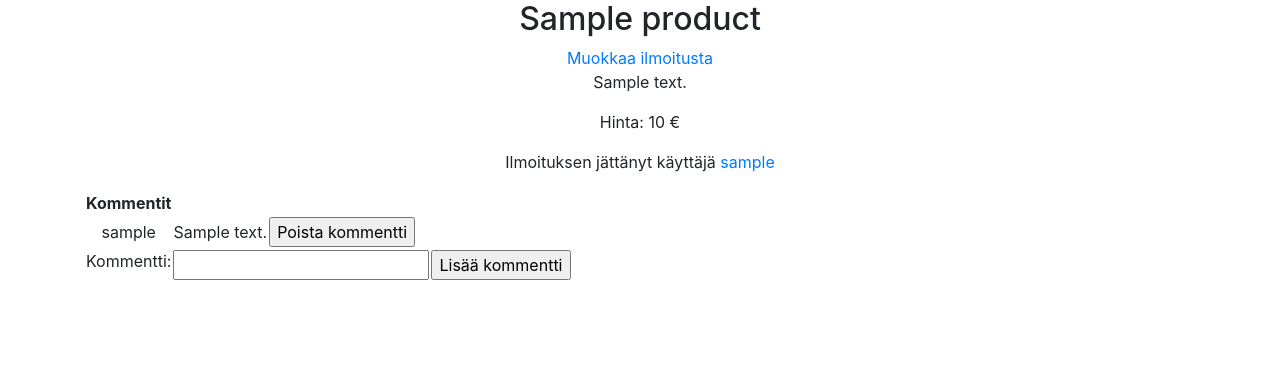
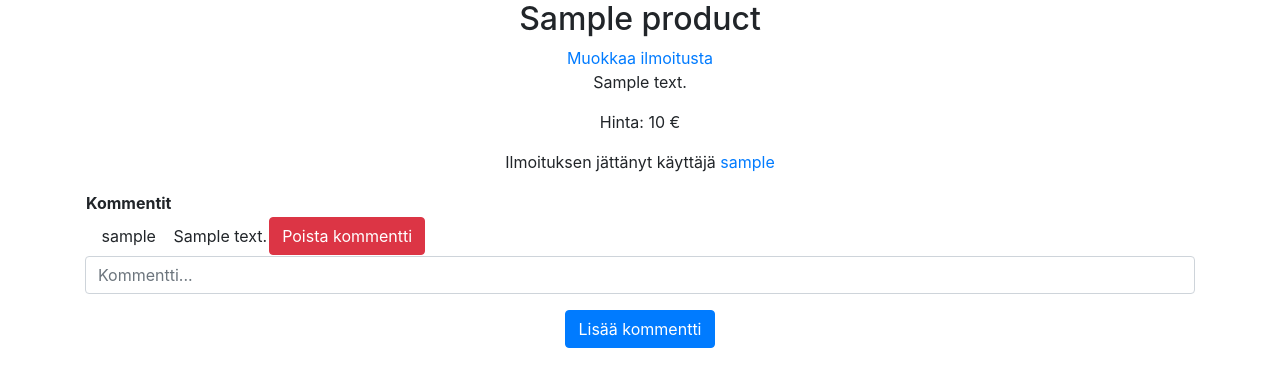
Before and after one commit to anL1/2nd-hand-marketplace, a Flask app: page /products/1/ in a window 1280 px wide. Shown: the part 56-443 px from the top of the page. Run offline with Flask 2, Linux system fonts and the light colour scheme; a user stored in the database is signed in; tables that the repository leaves empty hold one stand-in row (values such as "Sample post"); some libraries are stand-ins or nearby versions.

Commit message:
ui fixes

```diff
--- a/application/templates/category/new.html
+++ b/application/templates/category/new.html
@@ -6,6 +6,7 @@
   {% for c in categories %}
   <div>
     <a href="{{url_for('category_page', category_id = c.id)}}">{{c.name}}</a>
+    <p>Ilmoituksia kategoriassa {{c.size}} kpl</p>
   </div>
   {% endfor %}
 
--- a/application/templates/products/product_page.html
+++ b/application/templates/products/product_page.html
@@ -28,7 +28,7 @@
       {% if current_user.id == c.user_id %}
       <td>
         <form method="post" action="{{url_for('delete_comment', comment_id = c.comment_id, product_id = product.id)}}">
-          <input type="submit" value="Poista kommentti" />
+          <button type="submit" class="btn btn-danger" >Poista kommentti</button>
         </form>
       </td>
       {% endif %}
@@ -36,14 +36,9 @@
 {% endfor %}
 </table>
 <form method="post" action="{{url_for('add_comment', product_id = product.id)}}">
-<table>
-  <tr>
-    <td>{{form.content.label}}</td>
-    <td>{{form.content}}</td>
-    <td colspan="2">
-      <input type="submit" value="Lisää kommentti" />
-    </td>
-  </tr>
-</table>
+<div class="form-group">
+{{form.content(class="form-control", placeholder="Kommentti...")}}
+</div>
+      <button type="submit" class="btn btn-primary" >Lisää kommentti</button>
 </form>
 {% endblock %}
```
Also changed, not shown: application/categories/views.py (+7 -1 lines).
